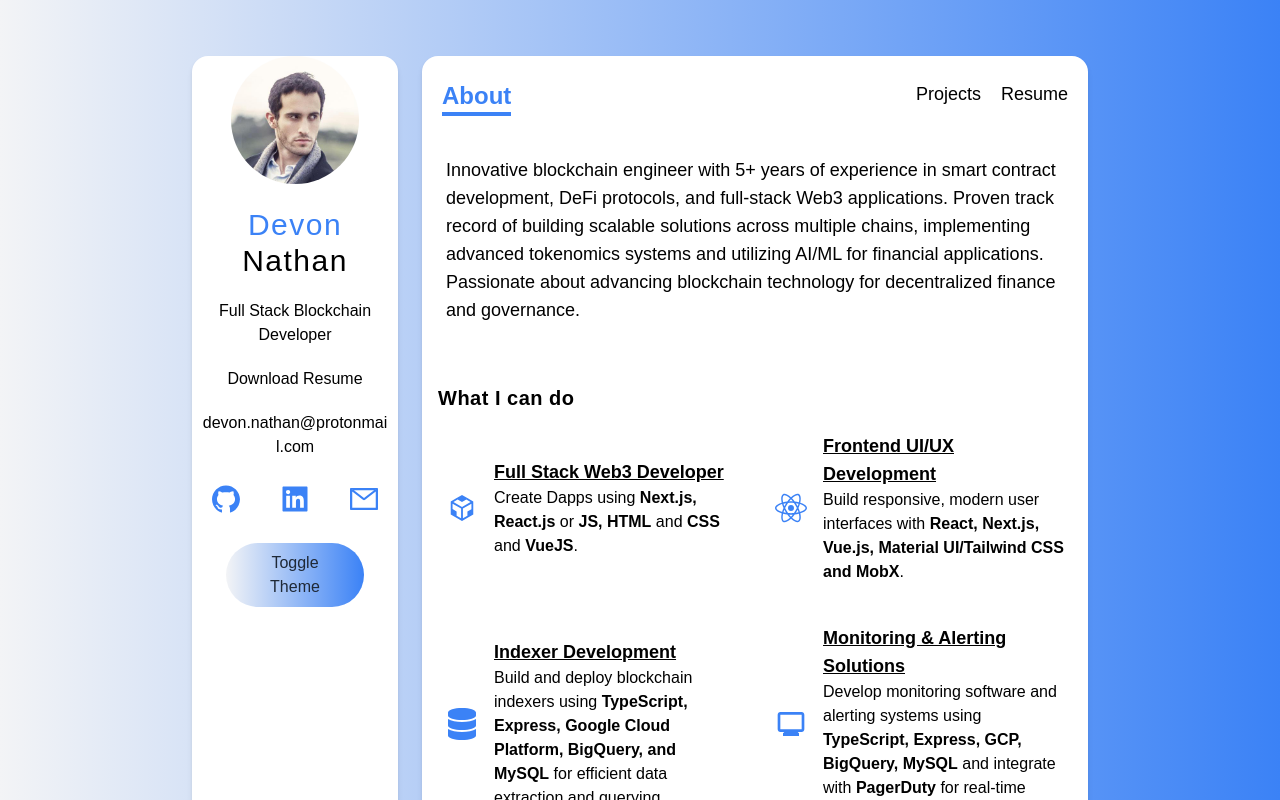
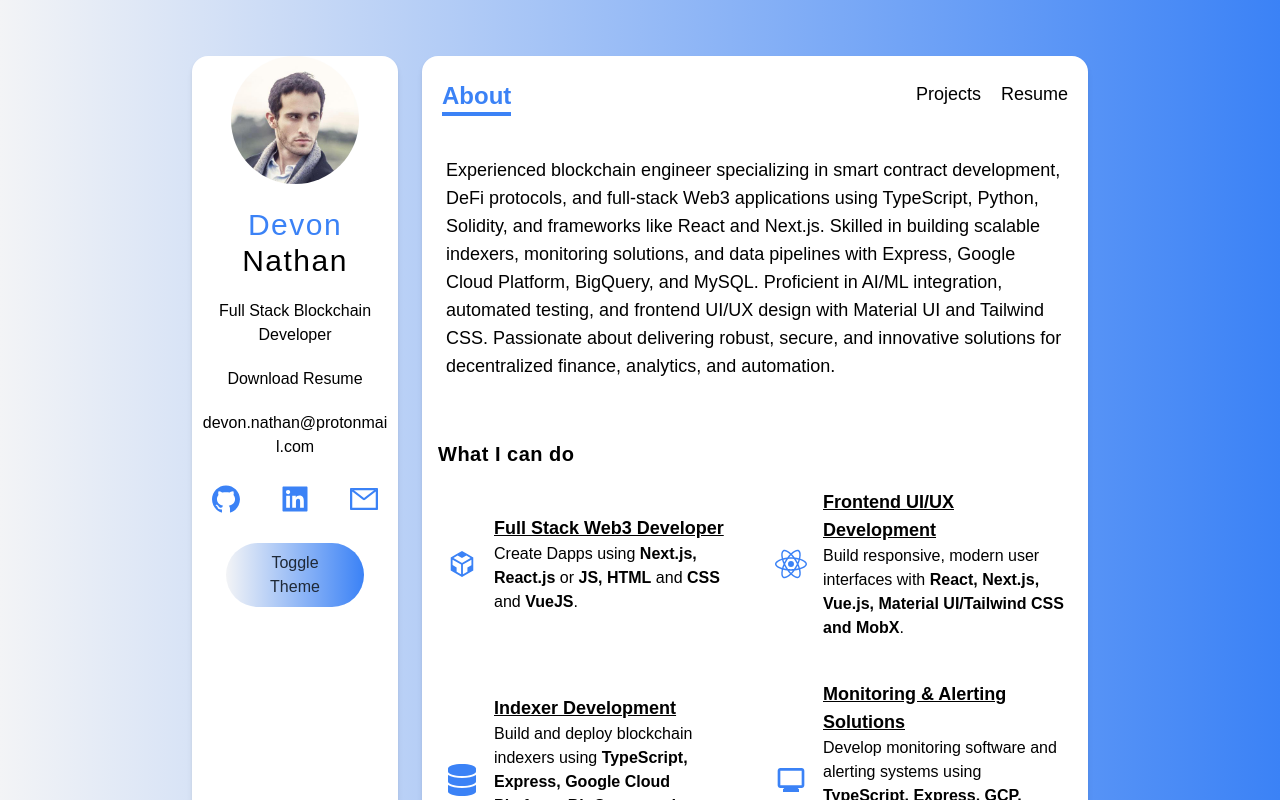
Before and after one commit to devon-n/Portfolio, a Next.js app: page / in a window 1280 px wide. Shown: the top 800 px of the page. Built offline with nearby package versions, Linux system fonts and the light colour scheme.

Commit message:
chore: index.tsx updated about

```diff
--- a/pages/index.tsx
+++ b/pages/index.tsx
@@ -19,10 +19,10 @@ const About = () => {
 				<title>Devon Nathan Portfolio - About</title>
 			</Head>
 			<h4 className="my-3 text-lg font-medium">
-			Innovative blockchain engineer with 5+ years of experience in smart contract development, DeFi protocols, and full-stack Web3 applications.
-			Proven track record of building scalable solutions across multiple chains, implementing advanced tokenomics systems
-			and utilizing AI/ML for financial applications.
-			Passionate about advancing blockchain technology for decentralized finance and governance.
+                Experienced blockchain engineer specializing in smart contract development, DeFi protocols, and full-stack Web3 applications using TypeScript, Python, Solidity, and frameworks like React and Next.js.
+                Skilled in building scalable indexers, monitoring solutions, and data pipelines with Express, Google Cloud Platform, BigQuery, and MySQL.
+                Proficient in AI/ML integration, automated testing, and frontend UI/UX design with Material UI and Tailwind CSS.
+                Passionate about delivering robust, secure, and innovative solutions for decentralized finance, analytics, and automation.
 			</h4>
 			<motion.div
 				variants={stagger}
```
